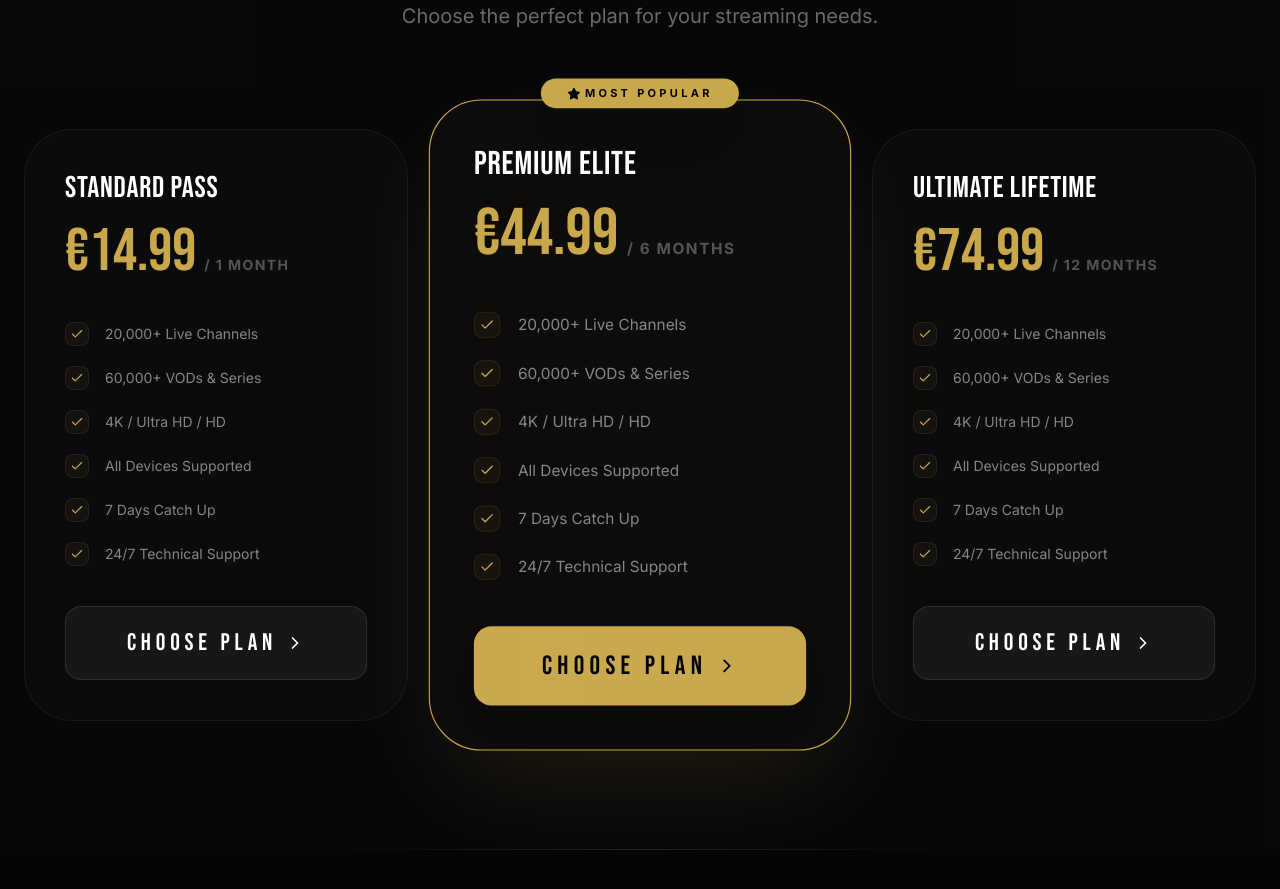
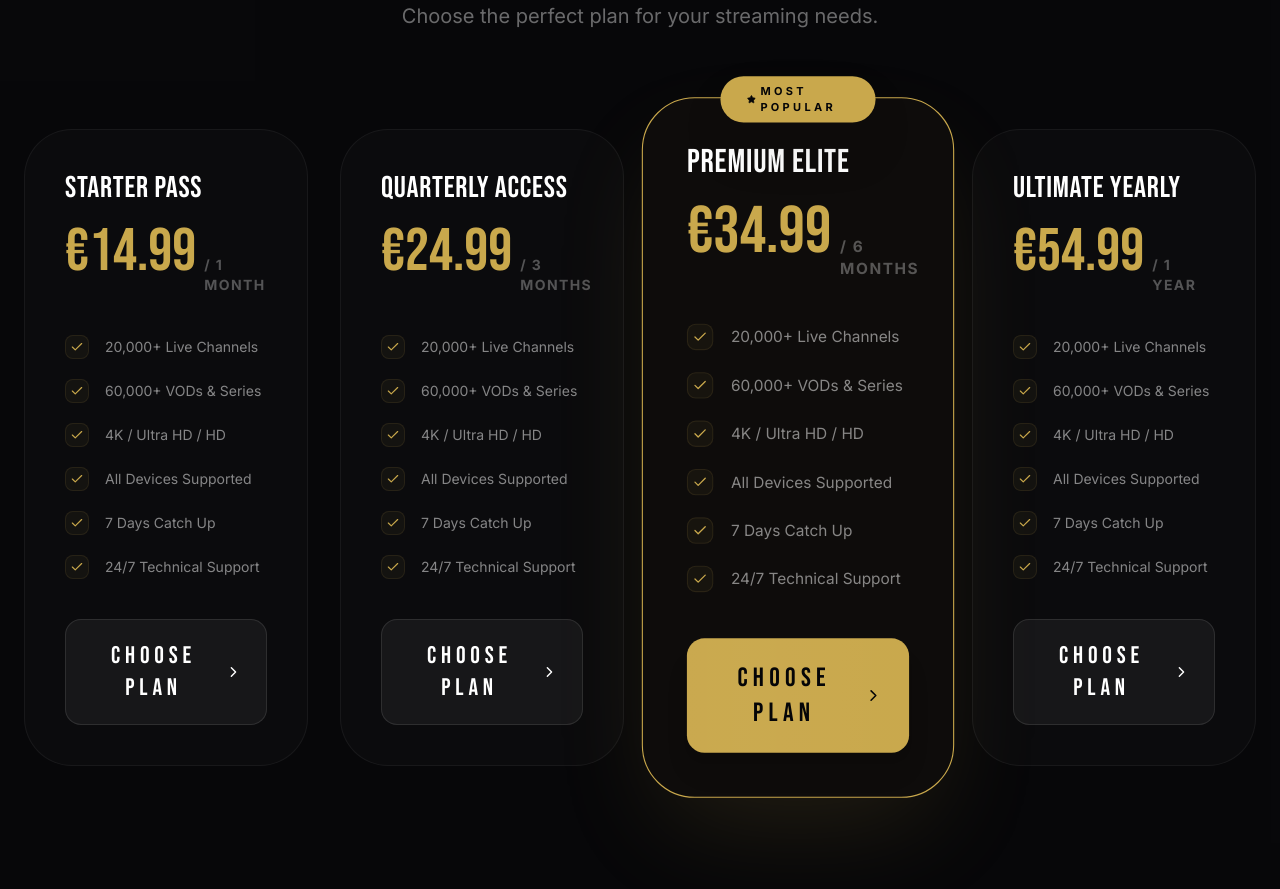
Before and after one commit to Ahmadkhanworkspace/premium, a Next.js app: page /en in a window 1280 px wide. Shown: the part 2160-3049 px from the top of the page. Built offline with nearby package versions, Linux system fonts and the light colour scheme; a web font is replaced by a local one.

Commit message:
feat: expand pricing to 4 packages and update whatsapp redirect

```diff
--- a/src/components/sections/Pricing.tsx
+++ b/src/components/sections/Pricing.tsx
@@ -22,24 +22,31 @@ export function Pricing() {
 
   const plans = [
     {
-      id: "basic",
-      name: t("plans.basic.name"),
-      price: t("plans.basic.price"),
-      duration: t("plans.basic.duration"),
+      id: "m1",
+      name: "Starter Pass", // t("plans.m1.name")
+      price: "14.99",
+      duration: "1 " + t("monthly"),
       popular: false,
     },
     {
-      id: "pro",
-      name: t("plans.pro.name"),
-      price: t("plans.pro.price"),
-      duration: t("plans.pro.duration"),
+      id: "m3",
+      name: "Quarterly Access",
+      price: "24.99",
+      duration: "3 " + t("months"),
+      popular: false,
+    },
+    {
+      id: "m6",
+      name: "Premium Elite",
+      price: "34.99",
+      duration: "6 " + t("months"),
       popular: true,
     },
     {
-      id: "ultra",
-      name: t("plans.ultra.name"),
-      price: t("plans.ultra.price"),
-      duration: t("plans.ultra.duration"),
+      id: "m12",
+      name: "Ultimate Yearly",
+      price: "54.99",
+      duration: "1 " + t("year"),
       popular: false,
     },
   ];
@@ -75,7 +82,7 @@ export function Pricing() {
           </motion.p>
         </div>
 
-        <div className="grid grid-cols-1 lg:grid-cols-3 gap-10">
+        <div className="grid grid-cols-1 md:grid-cols-2 lg:grid-cols-4 gap-6 md:gap-8">
           {plans.map((plan, idx) => (
             <motion.div
               key={plan.id}
--- a/src/lib/whatsapp.ts
+++ b/src/lib/whatsapp.ts
@@ -1,5 +1,5 @@
 export const getWhatsAppLink = (message: string) => {
-  const phone = "44700000000"; // Default phone from en.json
+  const phone = "447818331940"; // Client's provided phone
   const encodedMessage = encodeURIComponent(message);
   return `https://wa.me/${phone}?text=${encodedMessage}`;
 };
```
